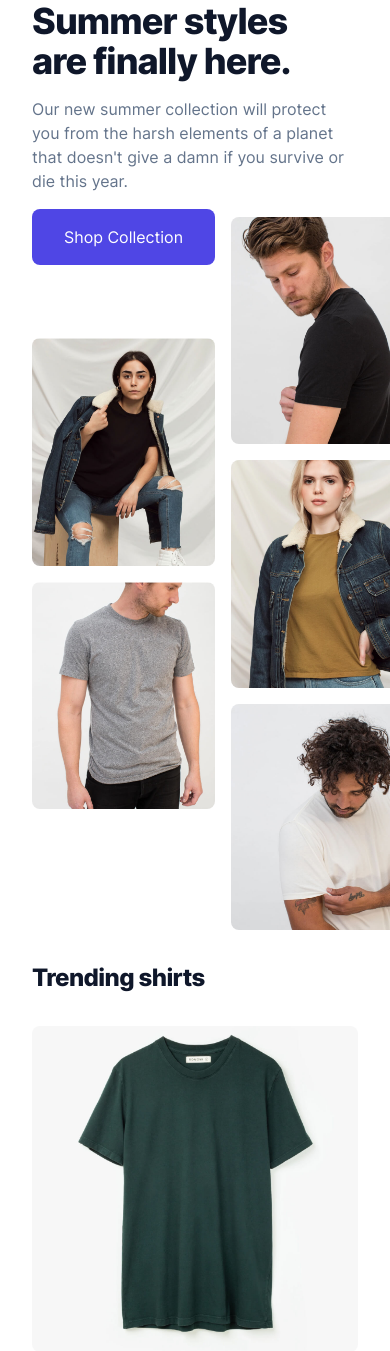
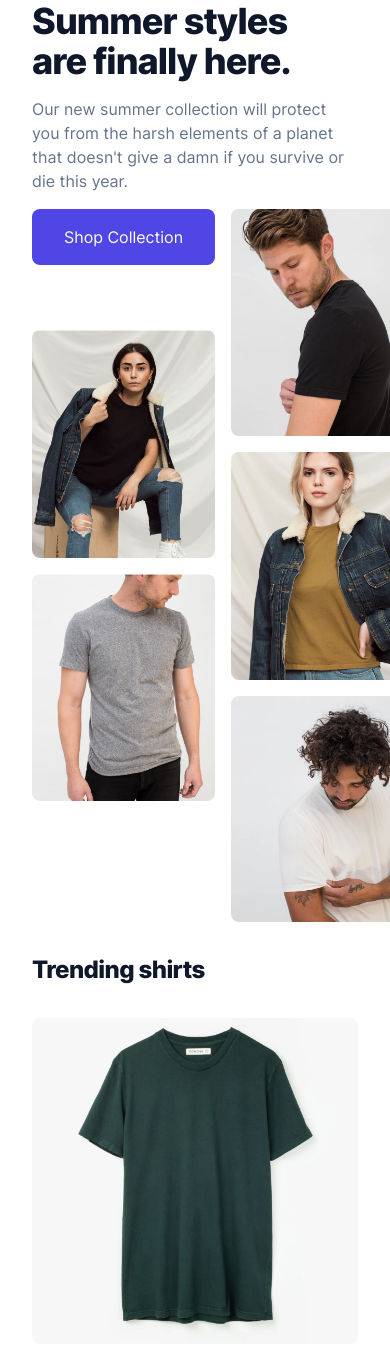
Before and after one commit to joaquinvaldezzz/ecommerce-website, a PHP site: page / in a window 390 px wide. Shown: the part 140-1491 px from the top of the page. Run offline with PHP 8.4, Linux system fonts and the light colour scheme; style sheets or scripts are compiled from the project's sources.

Commit message:
Adjust negative top margin

```diff
--- a/index.php
+++ b/index.php
@@ -36,7 +36,7 @@
               </div>
 
               <div
-                class="-mt-12 -mr-64 sm:-mr-32 md:mr-0 lg:-mt-16 lg:-mr-20 2xl:mr-0"
+                class="-mt-14 -mr-64 sm:-mr-32 md:mr-0 lg:-mt-16 lg:-mr-20 2xl:mr-0"
                 role="gridcell"
               >
                 <div role="grid">
```
